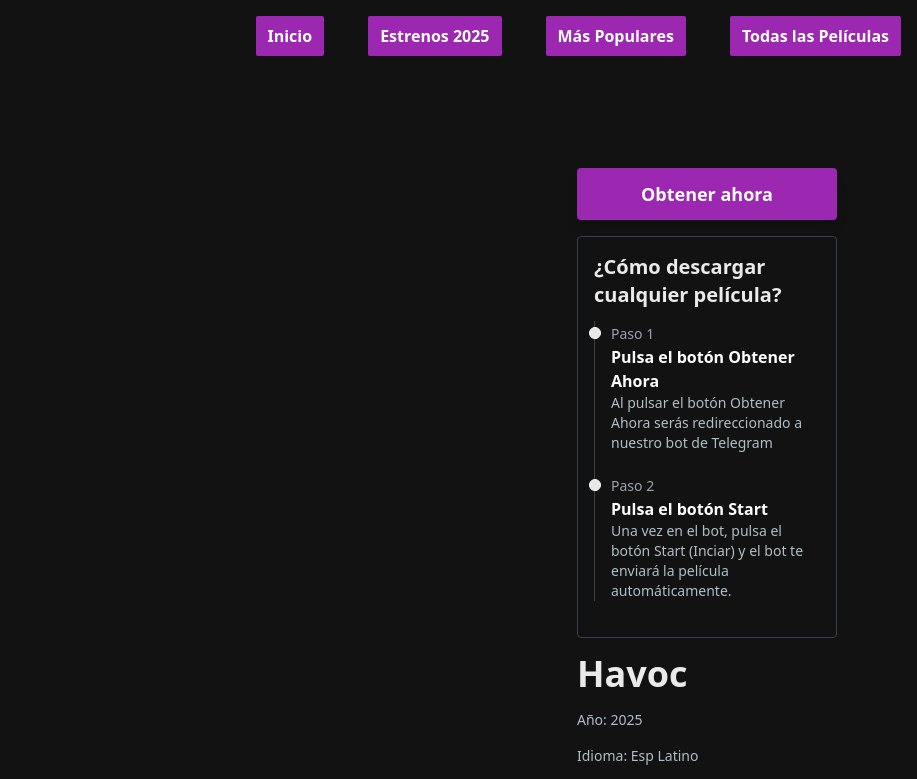
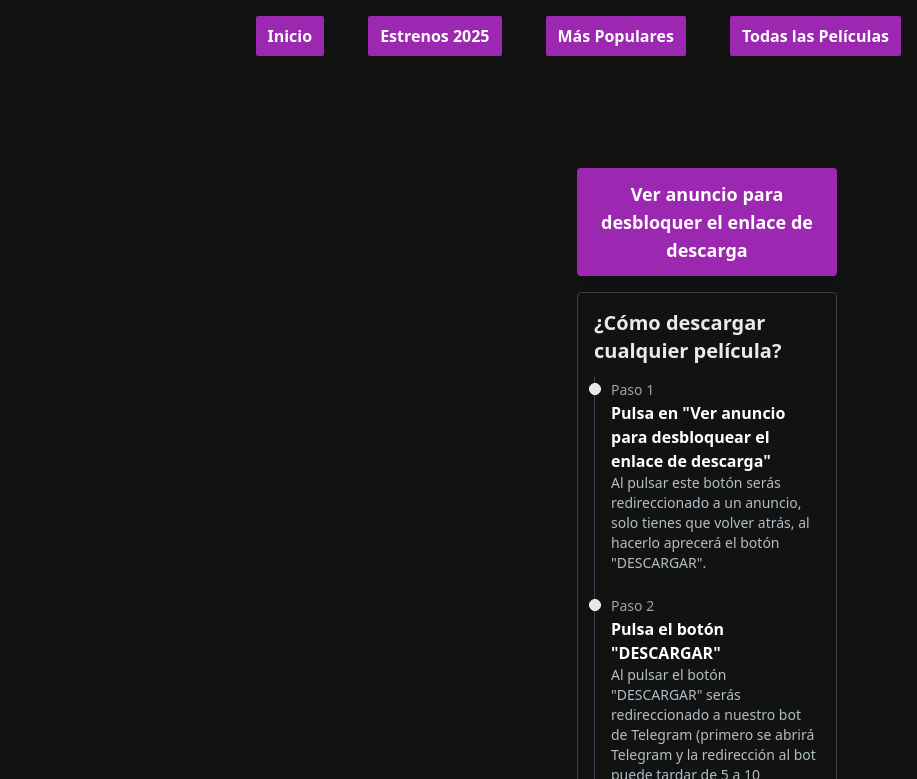
Before and after one commit to antoinepdev/cinee, an Astro site: page /cinee/movie/havoc in a window 1280 px wide. Shown: the top 779 px of the page, 363-1280 px from the left. Built offline with nearby package versions, Linux system fonts and the light colour scheme; Astro itself is replaced by a stand-in of ours.

Commit message:
Improve download steps

```diff
--- a/src/components/ui/Timeline.astro
+++ b/src/components/ui/Timeline.astro
@@ -3,12 +3,17 @@
     <li class="mb-5 ms-4">
         <div class="absolute w-3 h-3 bg-gray-200 rounded-full mt-1.5 -start-1.5 border border-white dark:border-gray-900 dark:bg-gray-700"></div>
         <time class="mb-1 text-sm font-normal leading-none text-gray-400 dark:text-gray-500">Paso 1</time>
-    <h3 class="text-md font-semibold text-white">Pulsa el botón Obtener Ahora</h3>
-        <p class="mb-4 text-sm font-normal text-subtitle">Al pulsar el botón Obtener Ahora serás redireccionado a nuestro bot de Telegram</p>
+    <h3 class="text-md font-semibold text-white">Pulsa en "Ver anuncio para desbloquear el enlace de descarga"</h3>
+    <p class="mb-4 text-sm font-normal text-subtitle">Al pulsar este botón serás redireccionado a un anuncio, solo tienes que volver atrás, al hacerlo aprecerá el botón "DESCARGAR".</p>
+    </li><li class="mb-5 ms-4">
+        <div class="absolute w-3 h-3 bg-gray-200 rounded-full mt-1.5 -start-1.5 border border-white dark:border-gray-900 dark:bg-gray-700"></div>
+        <time class="mb-1 text-sm font-normal leading-none text-gray-400 dark:text-gray-500">Paso 2</time>
+    <h3 class="text-md font-semibold text-white">Pulsa el botón "DESCARGAR"</h3>
+    <p class="mb-4 text-sm font-normal text-subtitle">Al pulsar el botón "DESCARGAR" serás redireccionado a nuestro bot de Telegram (primero se abrirá Telegram y la redirección al bot puede tardar de 5 a 10 segundos).</p>
     </li>
     <li class="mb-5 ms-4">
         <div class="absolute w-3 h-3 bg-gray-200 rounded-full mt-1.5 -start-1.5 border border-white dark:border-gray-900 dark:bg-gray-700"></div>
-        <time class="mb-1 text-sm font-normal leading-none text-gray-400 dark:text-gray-500">Paso 2</time>
+        <time class="mb-1 text-sm font-normal leading-none text-gray-400 dark:text-gray-500">Paso 3</time>
     <h3 class="text-md font-semibold text-white">Pulsa el botón Start</h3>
     <p class="mb-4 text-sm font-normal text-subtitle">Una vez en el bot, pulsa el botón Start (Inciar) y el bot te enviará la película automáticamente.</p>
     </li>
--- a/src/pages/movie/[movie].astro
+++ b/src/pages/movie/[movie].astro
@@ -63,7 +63,7 @@ const ogUrl= `/movie/${slug}`
         class="adBtn mt-4 bg-[#9C27B0] hover:bg-[#7B1FA2] text-white text-center text-lg font-semibold px-6 py-3 rounded shadow-lg transition duration-300"
         aria-label={`Acceder a la película ${movie.title} en Telegram`}
       >
-        Obtener ahora
+        Ver anuncio para desbloquer el enlace de descarga
       </button>
 
       <div class="w-full mx-auto border border-gray-700 rounded p-4">
@@ -105,6 +105,7 @@ const ogUrl= `/movie/${slug}`
         if (!adClicked) {
           window.open(adUrl, '_blank');
           adClicked = true;
+          button.textContent = "DESCARGAR"
           e.preventDefault(); // evita que se redirija aún
         } else {
           window.location.href = movieUrl;
```
